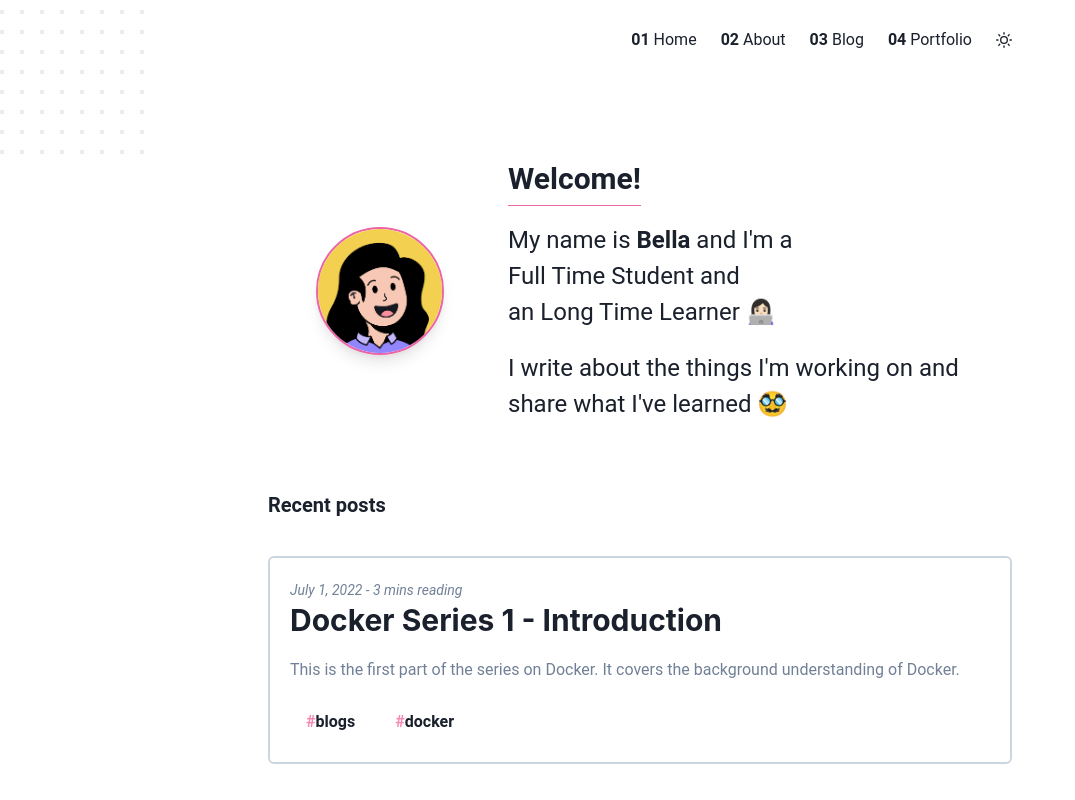
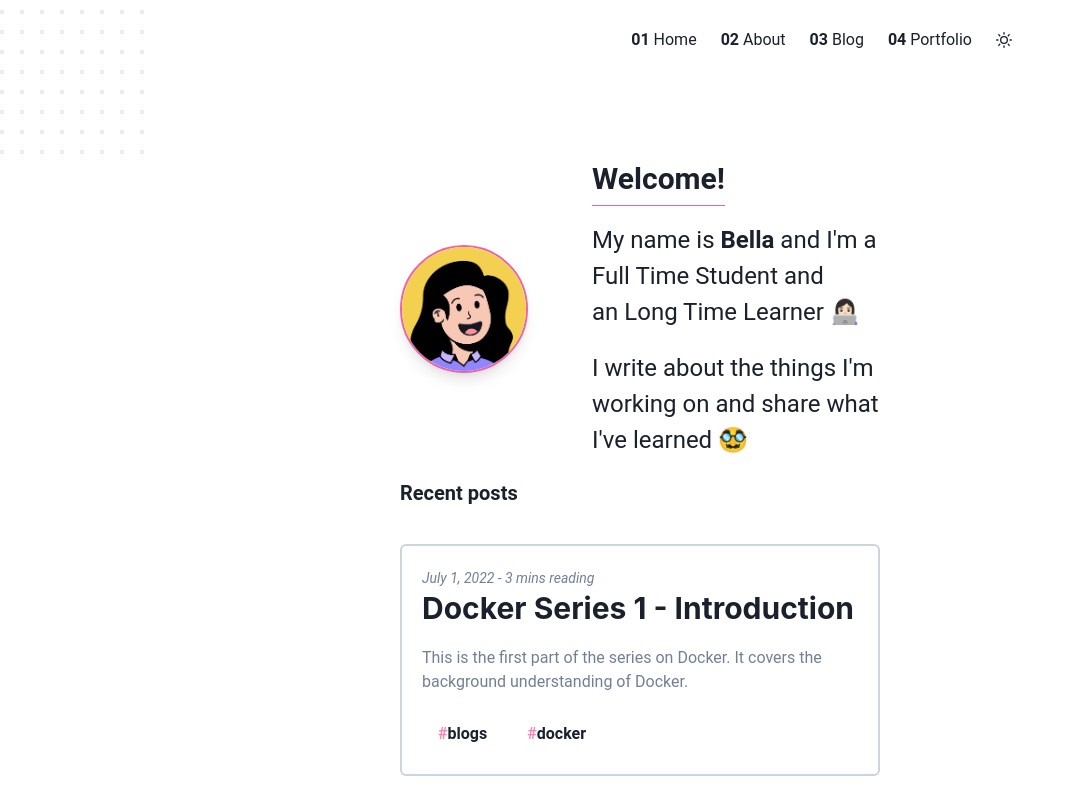
Before and after one commit to bellapd/bellapd-v1, a Next.js app: page / in a window 1280 px wide. Shown: the top 800 px of the page, without its empty margins (0-1075 px from the left). Built offline with nearby package versions, Linux system fonts and the light colour scheme; a small style sheet from the web is missing.

Commit message:
fix: mobile layout

```diff
--- a/pages/index.tsx
+++ b/pages/index.tsx
@@ -20,7 +20,7 @@ export default function Home({ posts }: { posts: IPost[] }): JSX.Element {
   return (
     <Layout>
       <Dottedbox />
-      <Container maxW="5xl" p={{ base: 5, md: 12 }}>
+      <Container maxW="xl" p={{ base: 5, md: 12 }}>
         <Flex direction={["column", "column", "row"]}>
           <MotionBox
             opacity="0"
@@ -52,7 +52,7 @@ export default function Home({ posts }: { posts: IPost[] }): JSX.Element {
             ml={["auto", "auto", 16]}
             m={["auto", "initial"]}
             w={["90%", "85%", "80%"]}
-            maxW="800px"
+            maxW="500px"
             opacity="0"
             justify="center"
             direction="column"
@@ -105,7 +105,6 @@ export default function Home({ posts }: { posts: IPost[] }): JSX.Element {
             </Box>
           </MotionFlex>
         </Flex>
-      </Container>
 
         <Stack align={"left"} pt={5}>
           <Text as="b" fontSize="xl" pb={2}>
@@ -115,6 +114,7 @@ export default function Home({ posts }: { posts: IPost[] }): JSX.Element {
           <Posts posts={posts} type="blog" />
           <Readall />
         </Stack>
+      </Container>
     </Layout>
   );
 }
```
Lines whose indentation alone changed are shown as unchanged.
